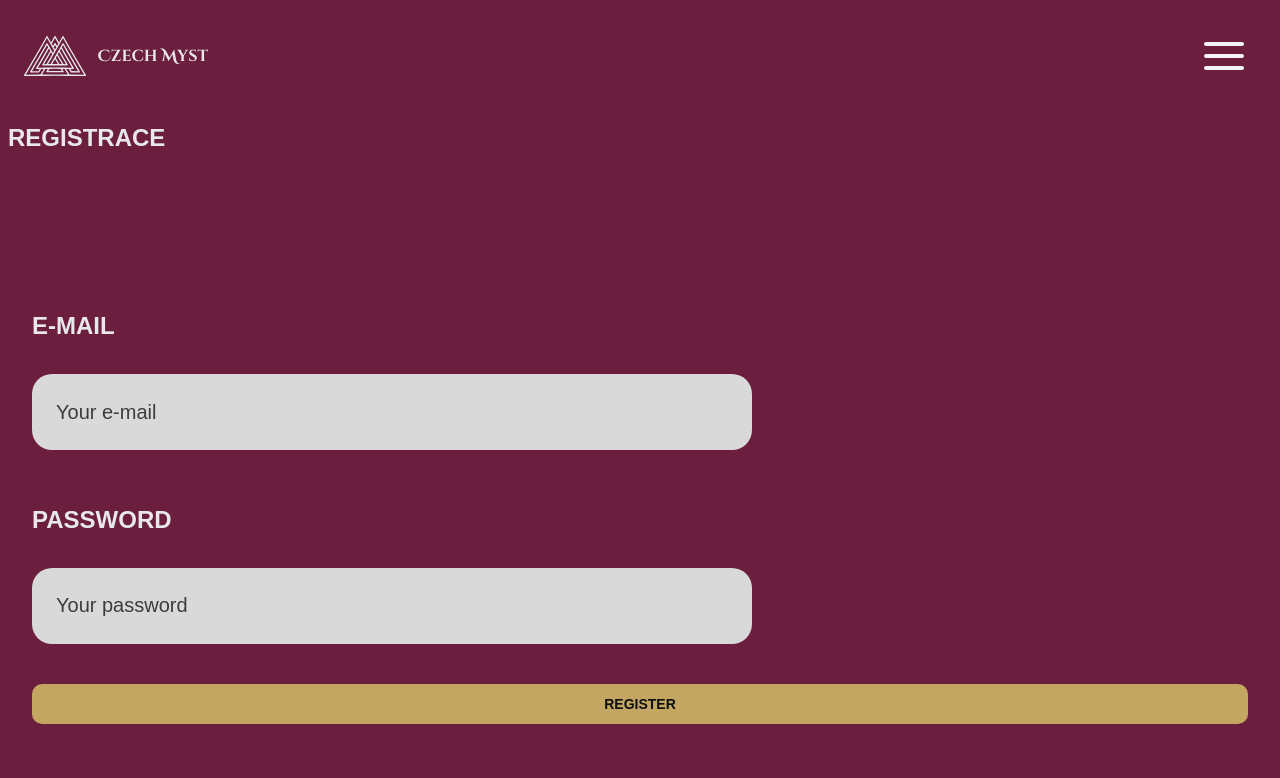
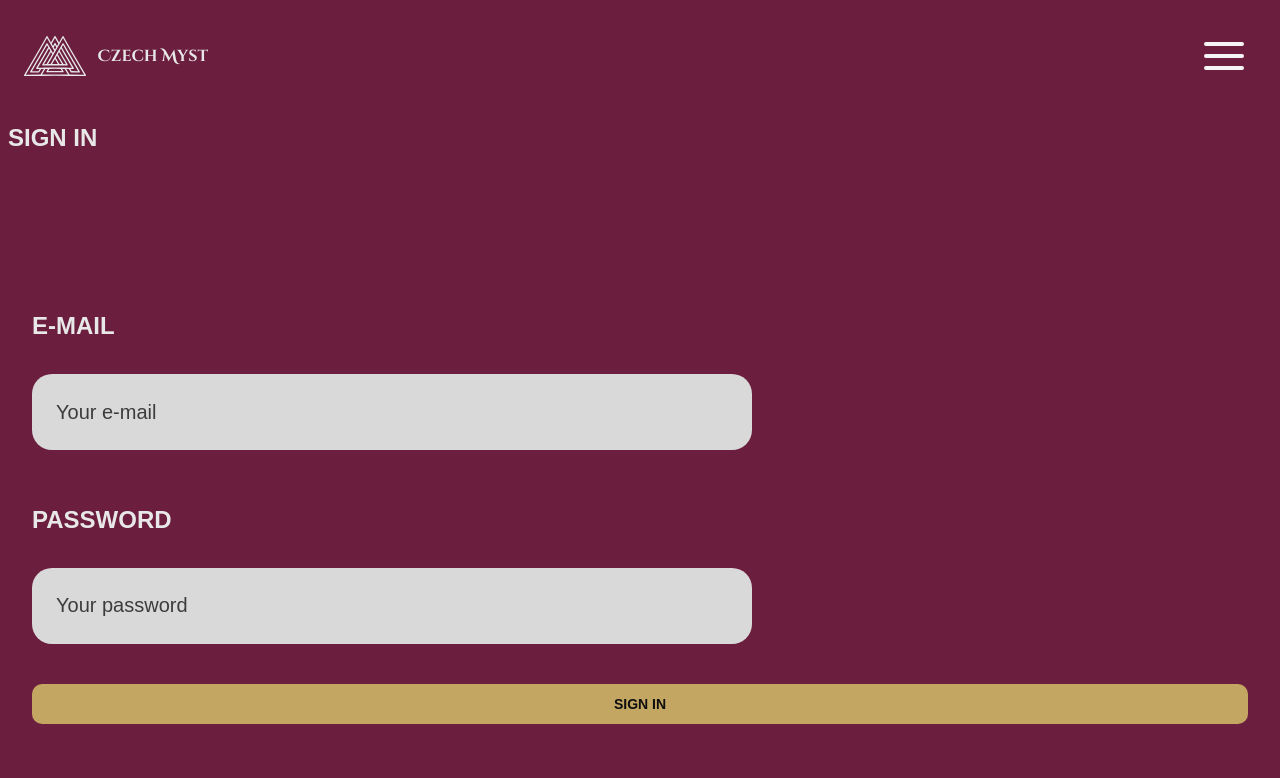
Before and after one commit to nikefelias/mentoring-project, a React (Vite) app: page /mentoring-project/signup in a window 1280 px wide. Shown: the top 778 px of the page. Built offline with nearby package versions, Linux system fonts and the light colour scheme; no server answers; a web font is replaced by a local one.

Commit message:
add logout button

```diff
--- a/src/components/AuthRoute.jsx
+++ b/src/components/AuthRoute.jsx
@@ -7,6 +7,6 @@ export function AuthRoute() {
   return (
     isAuth
     ? <Outlet />
-    : <Navigate to="/login" />
+    : <Navigate to="/" replace />
   )
 }
--- a/src/components/Login.jsx
+++ b/src/components/Login.jsx
@@ -1,25 +1,82 @@
-import { useAuth } from "../context/AuthProvider";
-import { Link, useNavigate } from "react-router-dom";
+import {useState} from 'react'
+import {Link} from 'react-router-dom'
+import {useAuth} from '../context/AuthContext'
+import "./Register.css";
 
-const Login = () => {
-  const navigate = useNavigate();
-  const { login } = useAuth();
+import {useNavigate} from 'react-router-dom'
 
-  const handleSubmit = async (e) => {
-    try {
-      const {
-        data: { user, session },
-        error
-      } = await login(email, password);
-      if (error) {
-        console.log(error)
-      }
-      if (user && session) {
-        // přesměrování na stránku po přihlášení
-        navigate("/");
-      }
-    } catch (error) {
-      setErrorMsg("Email or Password Incorrect");
-    }
-  }
+export const Login = ({ onShowRegister }) => {
+
+	const [email, setEmail] = useState('')
+	const [password, setPassword] = useState('')
+
+	const {login} = useAuth()
+
+	const navigate = useNavigate()
+
+	const handleSubmit = async (e) =>{
+		e.preventDefault()
+		console.log('Signing in...', email, password)
+
+		const {error} = login(email, password)
+
+		if (error) {
+			console.log(error)
+			return
+		}
+
+		// pokud pri prihlaseni nedoslo k chybe
+		// presmeruj na uvodni stranku
+		navigate('/')
+
+	}
+
+	return (
+		<>
+			<h2>Sign In</h2>
+
+			<form onSubmit={handleSubmit}>
+				<div className="register-page">
+					<div className="register">
+						<label className="register__field">
+							<span className="register__label"><h2>E-mail</h2></span>
+							<input
+								type="email"
+								value={email}
+								onChange={e => setEmail(e.target.value)}
+								className="register__input"
+								placeholder="Your e-mail"
+							/>
+						</label>
+
+						<label className="register__field">
+							<span className="register__label"><h2>Password</h2></span>
+							<input
+								type="password"
+								value={password}
+								onChange={e => setPassword(e.target.value)}
+								className="register__input"
+								placeholder="Your password"
+							/>
+						</label>
+					</div>
+
+					<button type="submit" className="button register__button">Sign in</button>
+
+					<p>
+						Don't have an account?{" "}
+						{onShowRegister ? (
+							<button type="button" onClick={onShowRegister}>
+								Register
+							</button>
+						) : (
+							<Link to="/signup">Register</Link>
+						)}
+					</p>
+				</div>
+			</form>
+		</>
+	)
 }
+
+export default Login
--- a/src/components/hamburger.jsx
+++ b/src/components/hamburger.jsx
@@ -1,11 +1,14 @@
 import { useEffect, useRef, useState } from "react";
-import { Link } from "react-router-dom";
+import { Link, useNavigate } from "react-router-dom";
+import { useAuth } from "../context/AuthContext";
 import '../index.css'
 
 export default function HamburgerNav() {
   const [open, setOpen] = useState(false);
   const hamburgerRef = useRef(null);
   const navRef = useRef(null);
+  const { isAuth, logout } = useAuth();
+  const navigate = useNavigate();
 
   // клик вне меню
   useEffect(() => {
@@ -45,9 +48,24 @@ export default function HamburgerNav() {
       >
         <Link to="/" onClick={() => setOpen(false)}>Map</Link>
         <Link to="/about" onClick={() => setOpen(false)}>How it works</Link>
-        <Link to="/rewards" onClick={() => setOpen(false)}>My rewards</Link>
+        {isAuth && (
+          <Link to="/rewards" onClick={() => setOpen(false)}>My rewards</Link>
+        )}
 
-        <Link to="/signup" onClick={() => setOpen(false)}>Sign up</Link>
+        {isAuth ? (
+          <button
+            type="button"
+            onClick={async () => {
+              await logout();
+              setOpen(false);
+              navigate("/");
+            }}
+          >
+            Log out
+          </button>
+        ) : (
+          <Link to="/signup" onClick={() => setOpen(false)}>Sign up</Link>
+        )}
       </nav>
     </>
   );
--- a/src/pages/Signup.jsx
+++ b/src/pages/Signup.jsx
@@ -1,6 +1,23 @@
+import { useState } from "react";
+import Login from "../components/Login";
 import Register from "../components/Register";
 
+export default function Signup() {
+  const [mode, setMode] = useState("login");
 
-export default function Signup() {
-  return <Register />;
+  if (mode === "register") {
+    return (
+      <>
+        <Register />
+        <p>
+          Already have an account?{" "}
+          <button type="button" onClick={() => setMode("login")}>
+            Sign in
+          </button>
+        </p>
+      </>
+    );
+  }
+
+  return <Login onShowRegister={() => setMode("register")} />;
 }
```
